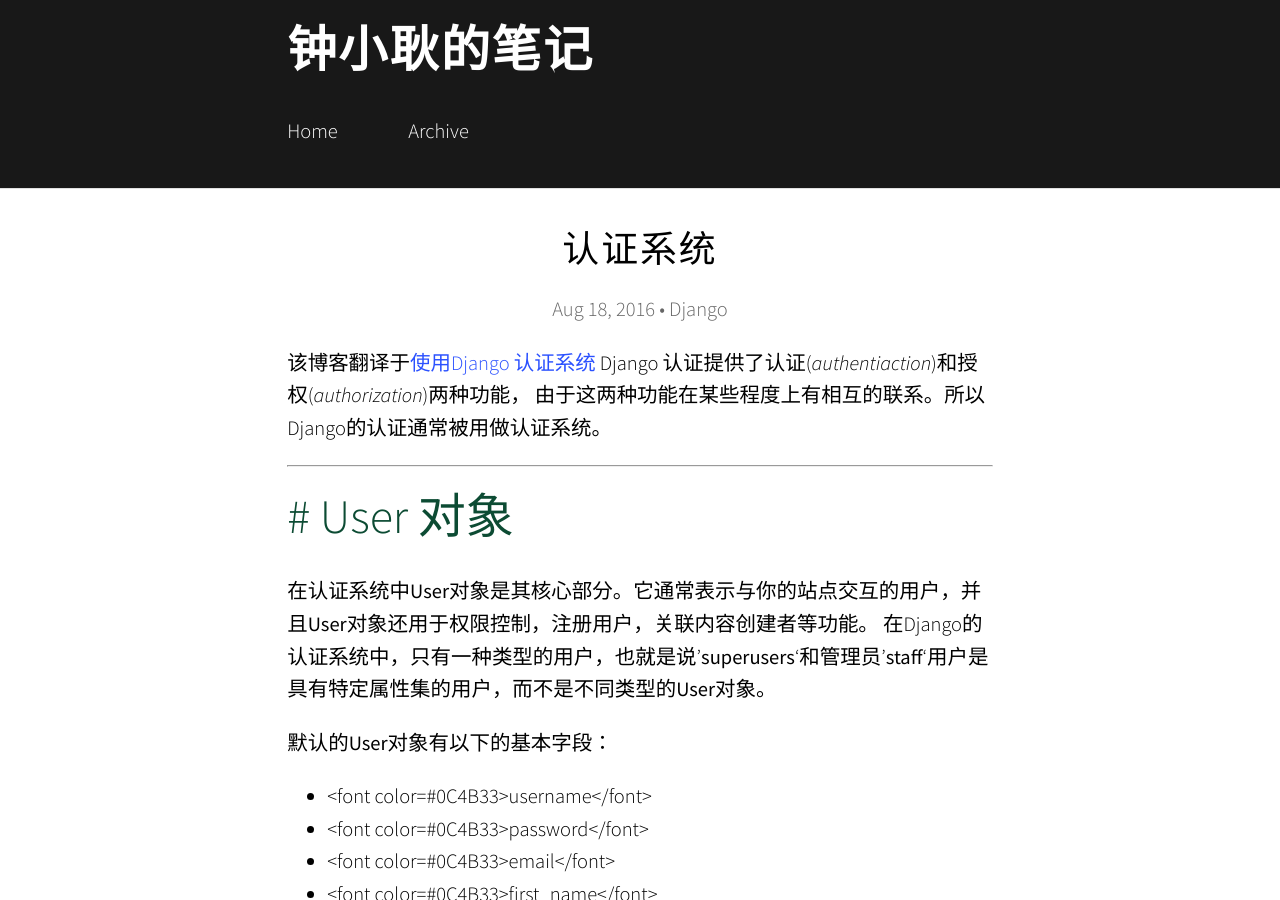
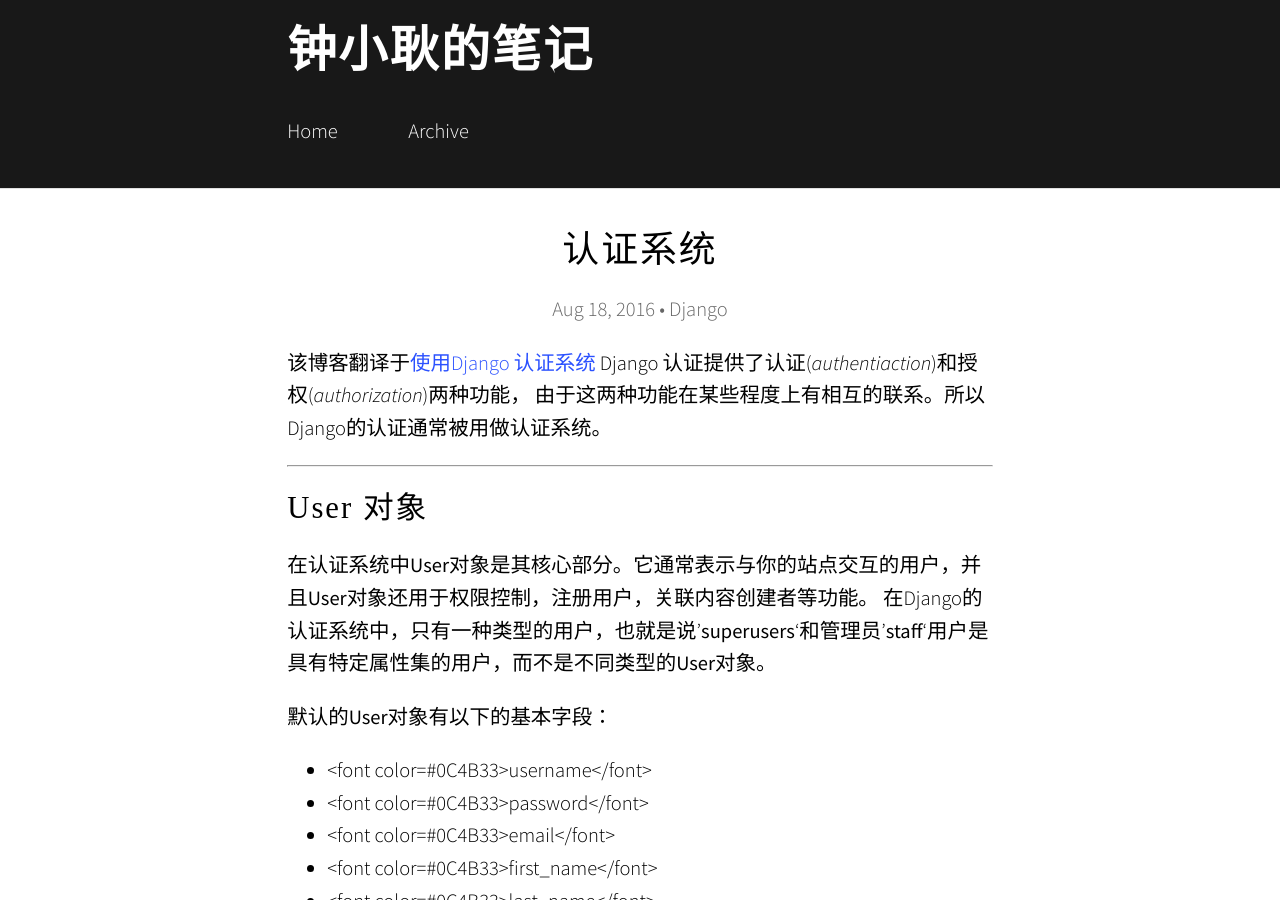
Before and after one commit to zLolipop/zLolipop.github.io, a Jekyll site: the page built from _posts/2016-08-18-Django认证系统.md, in a window 1280 px wide and 900 px high. Built offline with Jekyll 4.4.1, drawn with Linux system fonts in a browser that asks for light colours; nearby versions of some CDN libraries; some web fonts are replaced; comment, search, counter and statistics services are not loaded.

Commit message:
title color

```diff
--- a/_posts/2016-08-18-Django认证系统.md
+++ b/_posts/2016-08-18-Django认证系统.md
@@ -10,7 +10,7 @@ Django 认证提供了认证(*authentiaction*)和授权(*authorization*)两种
 
 ----------
 
-<font color="#0C4B33" size=7> # User 对象</font>
+# User 对象
 在认证系统中**User**对象是其核心部分。它通常表示与你的站点交互的用户，并且**User**对象还用于权限控制，注册用户，关联内容创建者等功能。 在Django的认证系统中，只有一种类型的用户，也就是说'**superusers**'和管理员'**staff**'用户是具有特定属性集的用户，而不是不同类型的**User**对象。
 
 默认的**User**对象有以下的基本字段：
```
